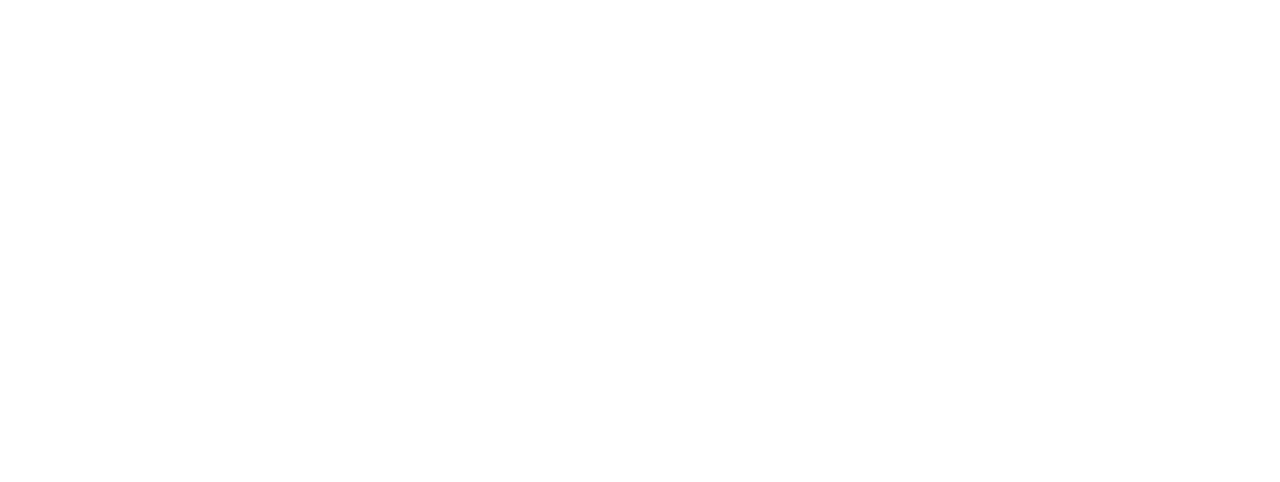
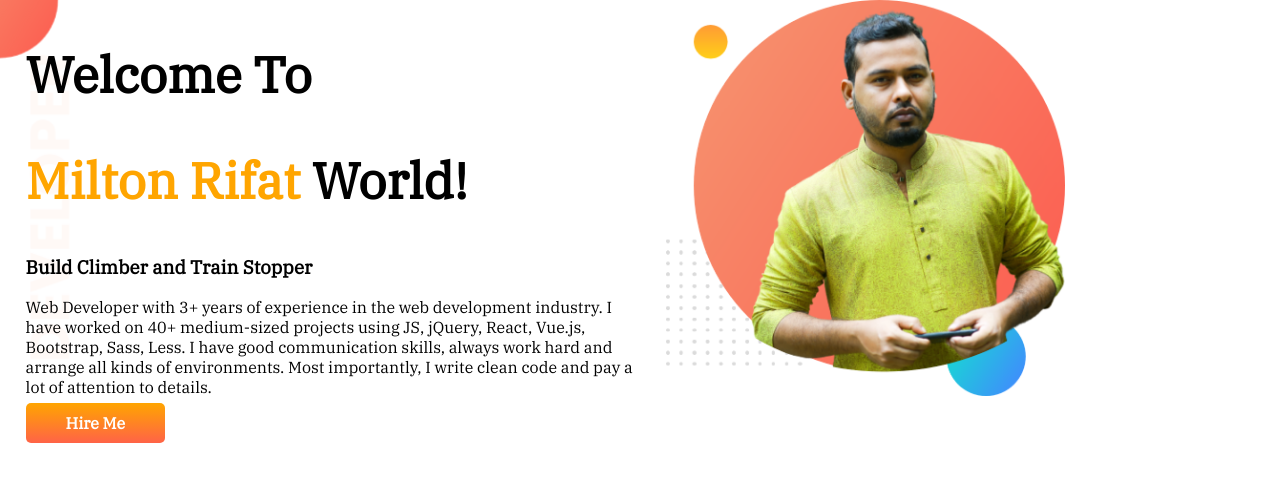
Before and after one commit to rifatbinkamal/developer-portfolio, a plain HTML site: page index.html in a window 1280 px wide. Drawn offline with Linux system fonts and the light colour scheme.

Commit message:
top-banner added

```diff
--- a/index.html
+++ b/index.html
@@ -1,13 +1,41 @@
 <!DOCTYPE html>
 <html lang="en">
+
 <head>
     <meta charset="UTF-8">
     <meta http-equiv="X-UA-Compatible" content="IE=edge">
     <meta name="viewport" content="width=device-width, initial-scale=1.0">
     <title>Rifat Portfolio</title>
+    <link rel="preconnect" href="https://fonts.googleapis.com">
+    <link rel="preconnect" href="https://fonts.gstatic.com" crossorigin>
+    <link href="https://fonts.googleapis.com/css2?family=IBM+Plex+Serif&display=swap" rel="stylesheet">
     <link rel="stylesheet" href="style.css">
 </head>
+
 <body>
+    <section class="top-banner">
+        <div class="half-width">
+            <h1>Welcome To</h1>
+            <h1><span class="orange-color">Milton Rifat </span> World!</h1>
+            <h3>Build Climber and Train Stopper</h3>
+            <p>Web Developer with 3+ years of experience in the web development industry. I have worked on 40+
+                medium-sized
+                projects using JS, jQuery, React, Vue.js, Bootstrap, Sass, Less. I have good communication skills,
+                always
+                work hard and arrange all kinds of environments. Most importantly, I write clean code and pay a lot of
+                attention to details.</p>
+            <a class="link-button" target="_blank" href="https://www.linkedin.com/"> Hire Me</a>
+
+        </div>
+        <div class="half-width">
+            <img src="images/my-bg (3).png" alt="">
+
+        </div>
+    </section>
+
+
+
 
 </body>
+
 </html>
--- a/style.css
+++ b/style.css
@@ -0,0 +1,41 @@
+body {
+    font-family: 'IBM Plex Serif', serif;
+    margin: 0px;
+}
+
+h1 {
+    font-size: 50px;
+}
+
+.orange-color {
+    color: orange;
+}
+
+section {
+    display: flex;
+
+}
+
+.half-width {
+    width: 50%;
+    padding-left: 2%;
+}
+
+.half-width img {
+    width: 65%;
+}
+
+.link-button {
+    text-decoration: none;
+    background-image: linear-gradient(orange, tomato);
+    padding: 10px 40px;
+    color: white;
+    font-weight: 700;
+    border-radius: 5px;
+
+}
+
+.top-banner {
+    background-image: url(images/top-banner.png);
+    background-repeat: no-repeat;
+}
```
Also changed, not shown: images/dream-bg.png (added), images/exp-bg.png (added), images/jhankar.png (added), images/jhankar2.png (added), images/my-bg (3).png (added), images/my-bg.png (added), images/my-bg2.png (added), images/top-banner.png (added), showoff/ContactPhotoRetouching-IMG_20210206_190846.jpg (added), 2 other files.
